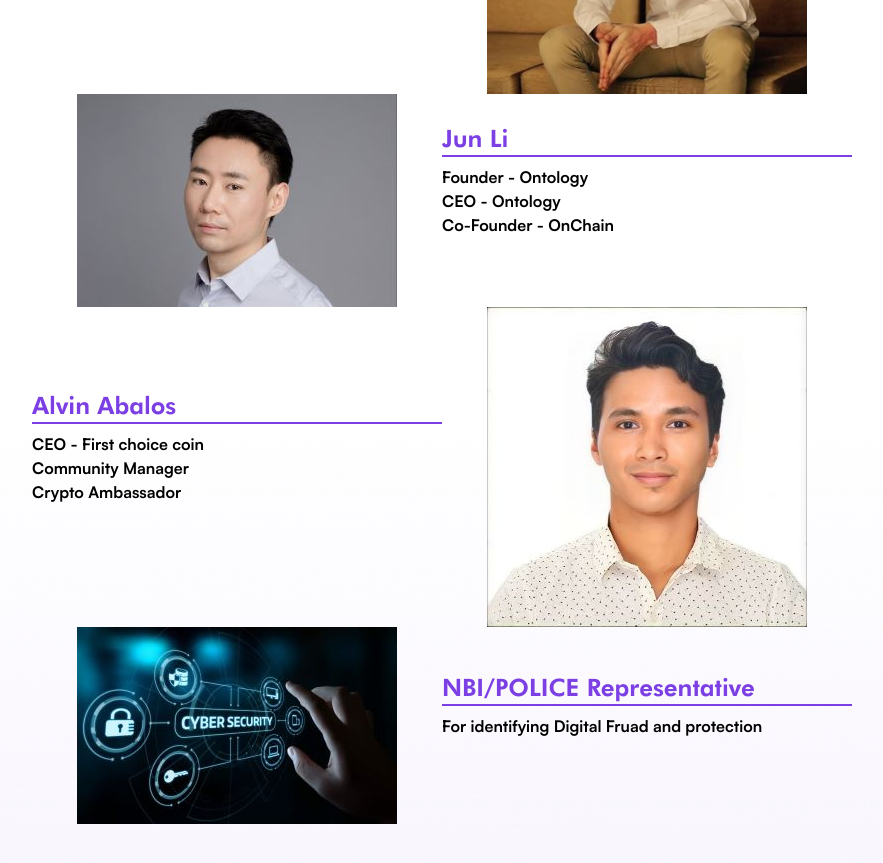
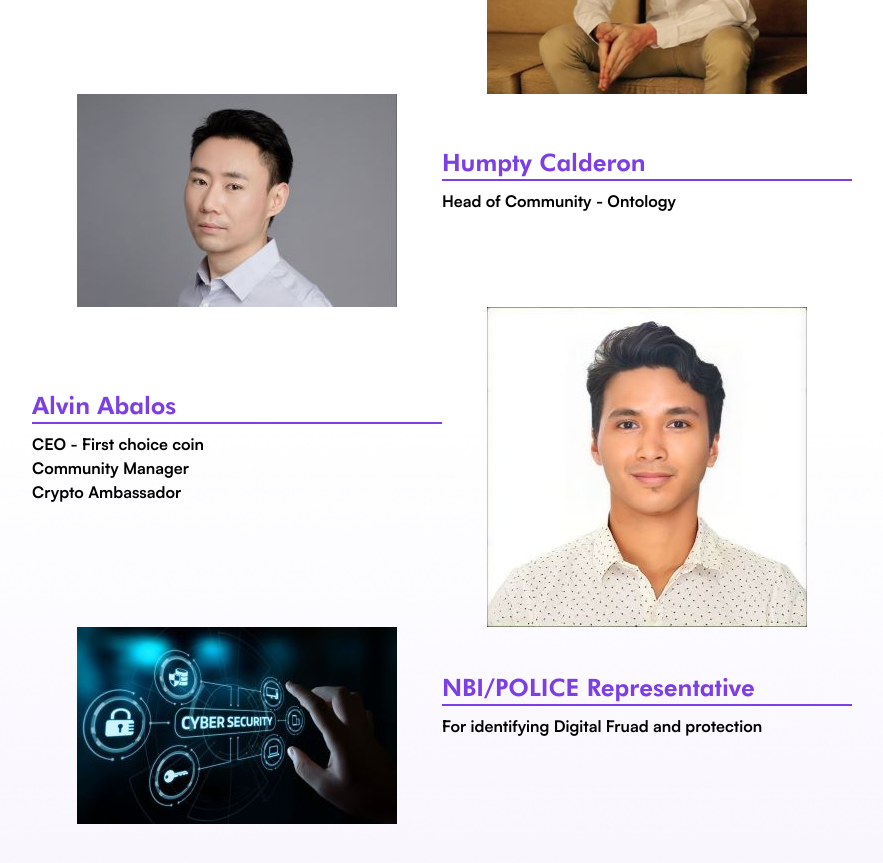
Before and after one commit to itsnalla/Event, a React (Create React App) app: page / in a window 1280 px wide. Shown: the part 4200-5063 px from the top of the page, without its empty margins (198-1081 px from the left). Built offline with nearby package versions, Linux system fonts and the light colour scheme.

Commit message:
Update Home.tsx

```diff
--- a/src/pages/Home/Home.tsx
+++ b/src/pages/Home/Home.tsx
@@ -56,12 +56,11 @@ const SPEAKERS = [
     ],
   },
   {
-    name: "Jun Li",
+    name: "Humpty Calderon",
     imgPath: "jun li.jpg",
     positions: [
-      "Founder - Ontology",
-      "CEO - Ontology",
-      "Co-Founder - OnChain",
+      "Head of Community - Ontology",
+
 
     ],
   },
```
